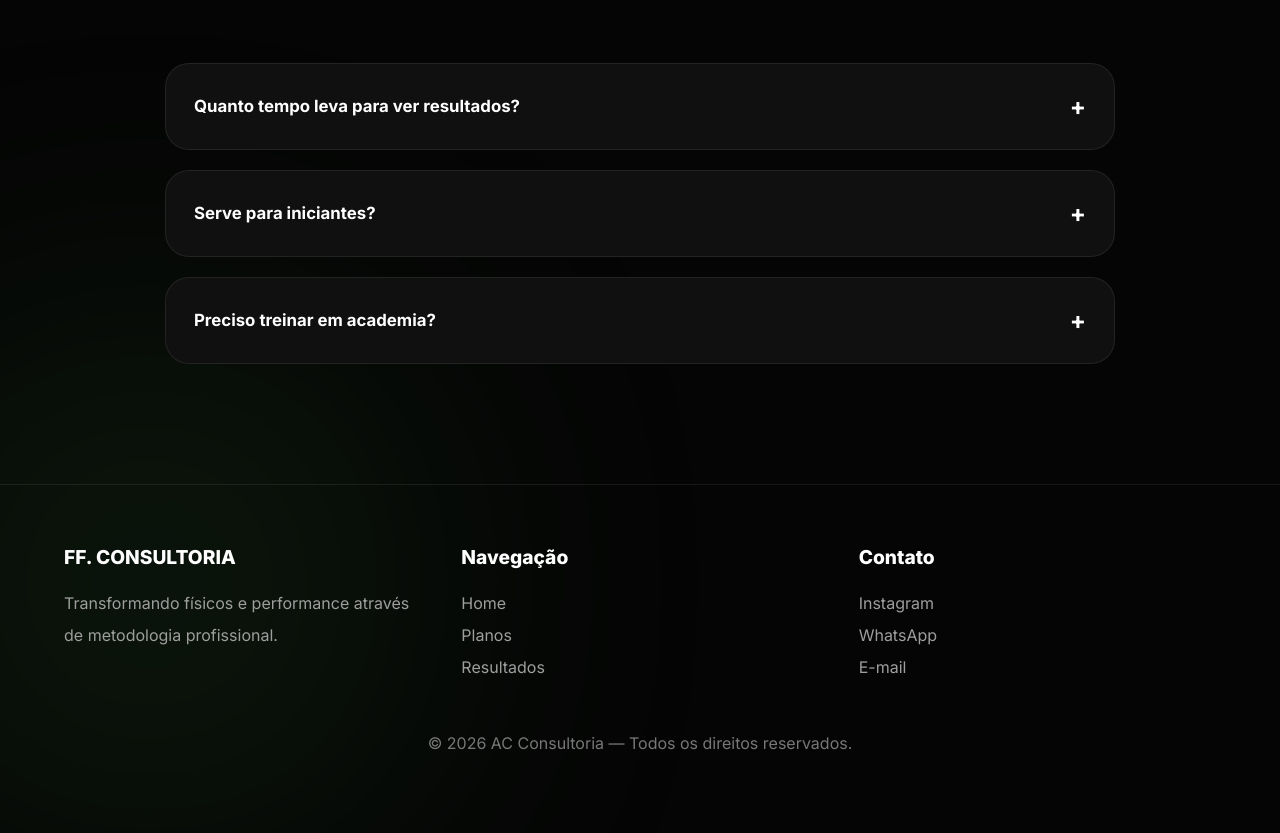
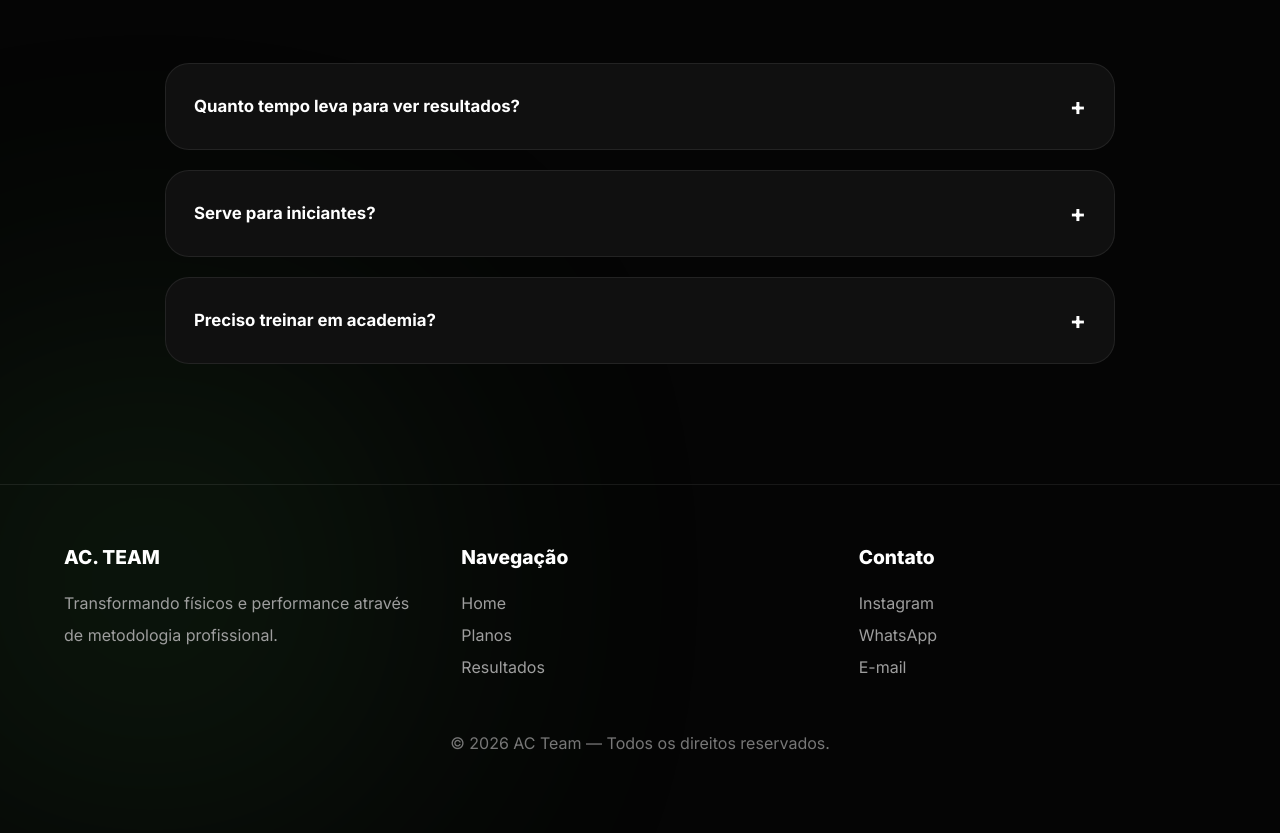
Before and after one commit to julio2116/personal-site, a plain HTML site: page index.html in a window 1280 px wide. Shown: the part 5092-5925 px from the top of the page. Drawn offline with Linux system fonts and the light colour scheme.

Commit message:
minor changes

```diff
--- a/index.html
+++ b/index.html
@@ -436,7 +436,7 @@
       <div class="footer-grid">
         <div class="footer-column">
           <div class="footer-title">
-            FF. CONSULTORIA
+            AC. TEAM
           </div>
           <p>
             Transformando físicos e performance
@@ -467,7 +467,7 @@
         </div>
       </div>
       <div class="copyright">
-        © 2026 AC Consultoria — Todos os direitos reservados.
+        © 2026 AC Team — Todos os direitos reservados.
       </div>
     </div>
   </footer>
```
